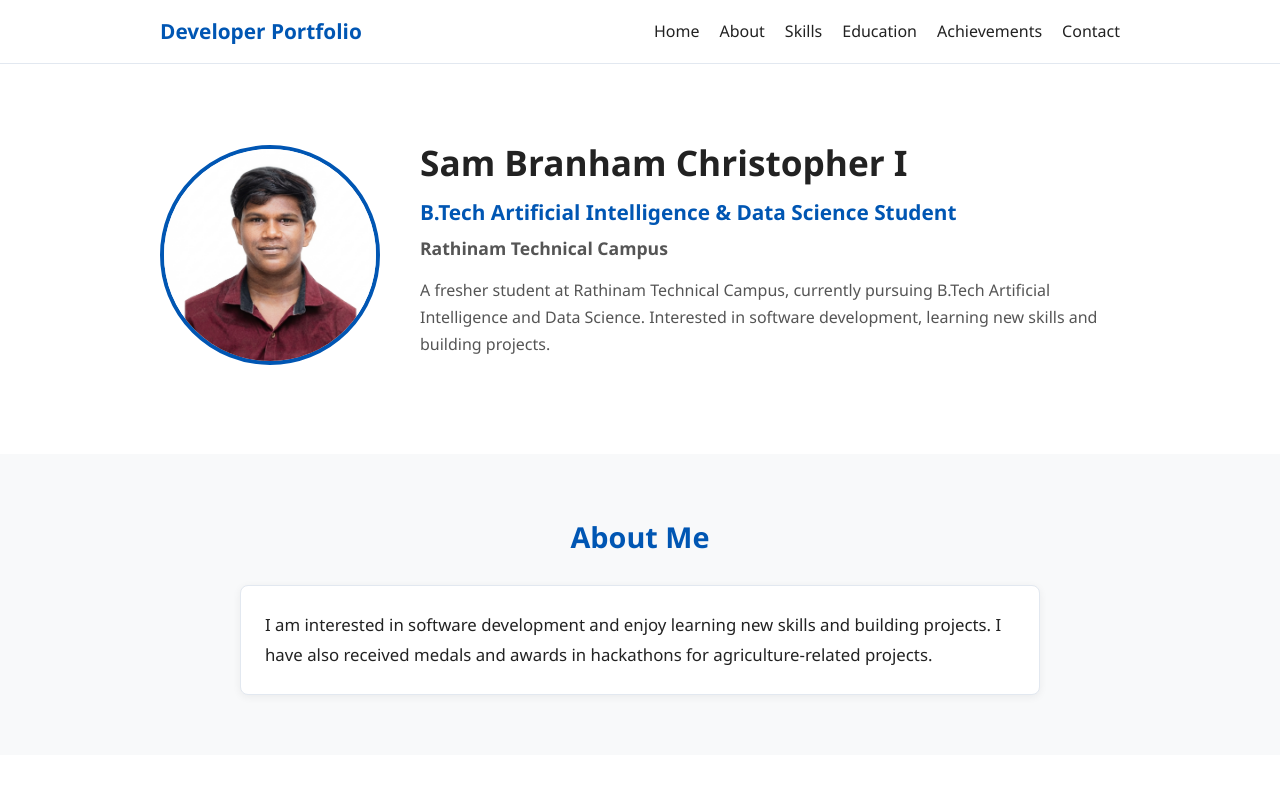
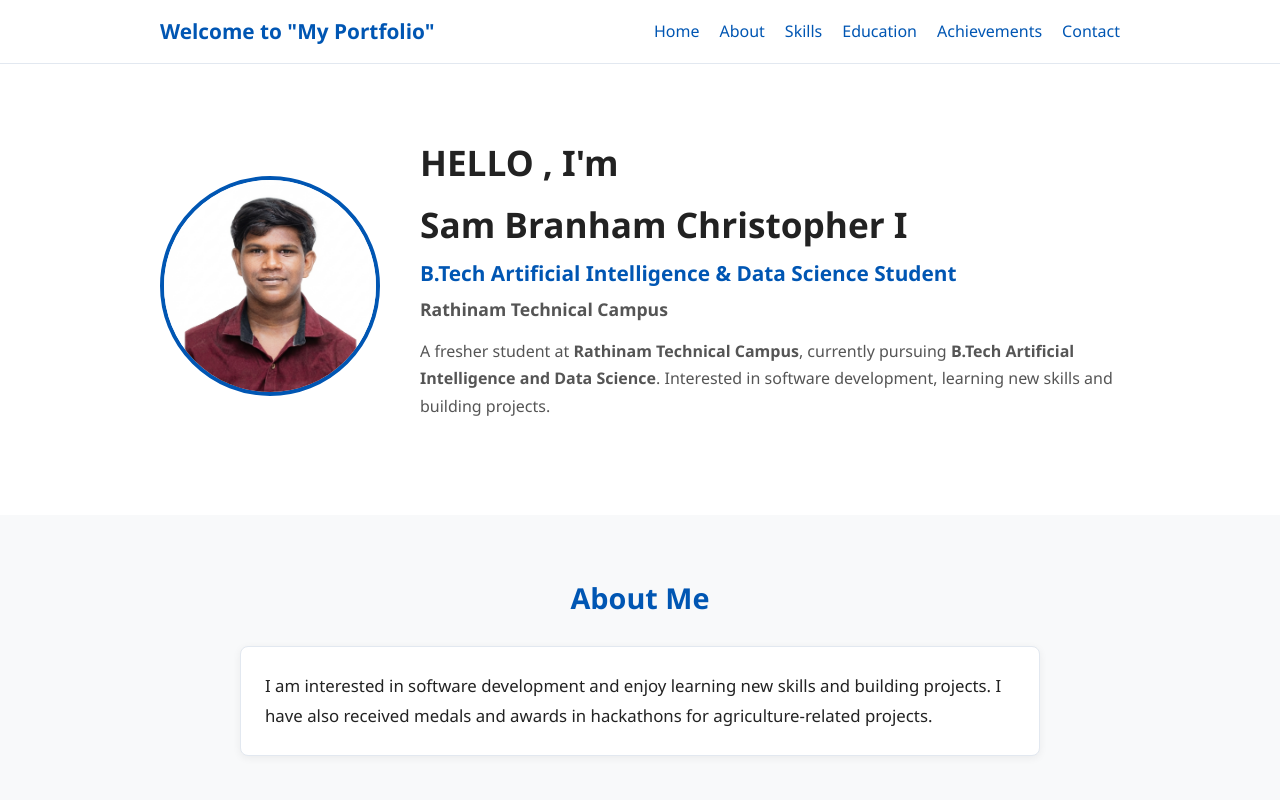
Before and after one commit to sambc31/Developer-Portfolio, a React (Vite) app: page / in a window 1280 px wide. Shown: the top 800 px of the page. Built offline with nearby package versions, Linux system fonts and the light colour scheme.

Commit message:
Rework pushed

```diff
--- a/src/App.css
+++ b/src/App.css
@@ -54,12 +54,12 @@
 .nav-links a {
   text-decoration: none;
   font-size: 1rem;
-  color: var(--text-dark);
+  color: var(--primary-color);
   font-weight: 500;
   transition: color 0.3s ease;
 }
   .nav-links a:hover {
-  color: var(--primary-color);
+  color: var(--text-dark);
 }
 
 .nav-links {
--- a/src/App.jsx
+++ b/src/App.jsx
@@ -8,7 +8,7 @@ function App() {
       {/* Navigation Header */}
       <header className="navbar">
         <div className="nav-container">
-          <h1 className="nav-logo">Developer Portfolio</h1>
+          <h1 className="nav-logo">Welcome to "My Portfolio"  </h1>
           <nav>
             <ul className="nav-links">
               <li><a href="#home">Home</a></li>
@@ -33,11 +33,11 @@ function App() {
             />
           </div>
           <div className="home-text">
-            <h1 className="name">Sam Branham Christopher I</h1>
+            <h1 className="name">HELLO , I'm </h1> <h1 className="name"><strong>Sam Branham Christopher I</strong></h1>
             <h2 className="title">B.Tech Artificial Intelligence & Data Science Student</h2>
             <h3 className="college">Rathinam Technical Campus</h3>
             <p className="intro">
-              A fresher student at Rathinam Technical Campus, currently pursuing B.Tech Artificial Intelligence and Data Science. Interested in software development, learning new skills and building projects.
+              A fresher student at <strong>Rathinam Technical Campus</strong>, currently pursuing <strong>B.Tech Artificial Intelligence and Data Science</strong>. Interested in software development, learning new skills and building projects.
             </p>
           </div>
         </div>
@@ -222,9 +222,9 @@ function App() {
               </p>
 
               <p>
-                <strong>Address: </strong>
+                <strong>Location: </strong>
                 <div className="address"> <strong>
-                  No. 25, Viswanathapuram 1st Street, Coimbatore , Tamil Nadu - 641034
+                  Coimbatore , Tamil Nadu
                 </strong></div>
               </p>
             </div>
```
